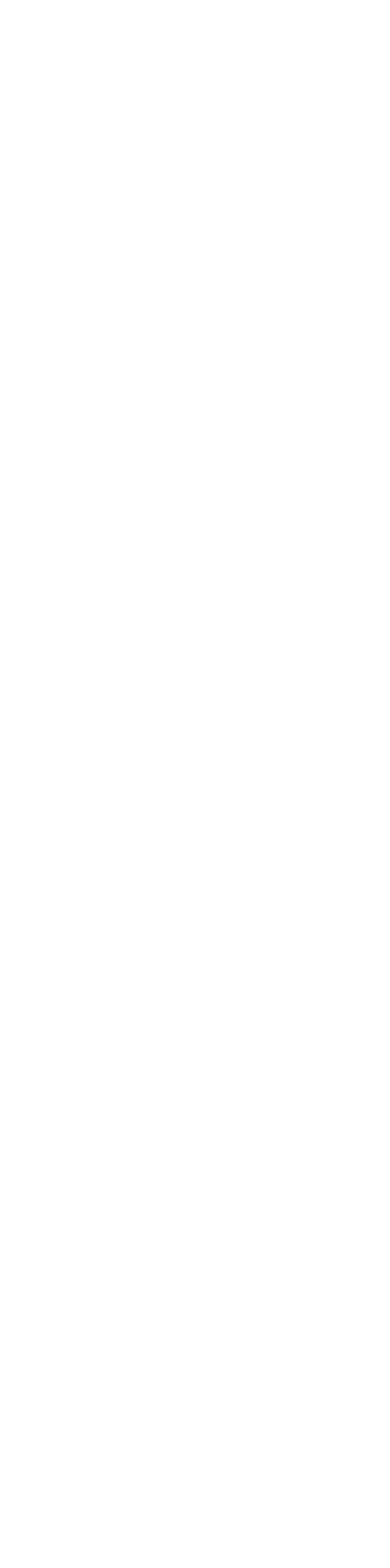
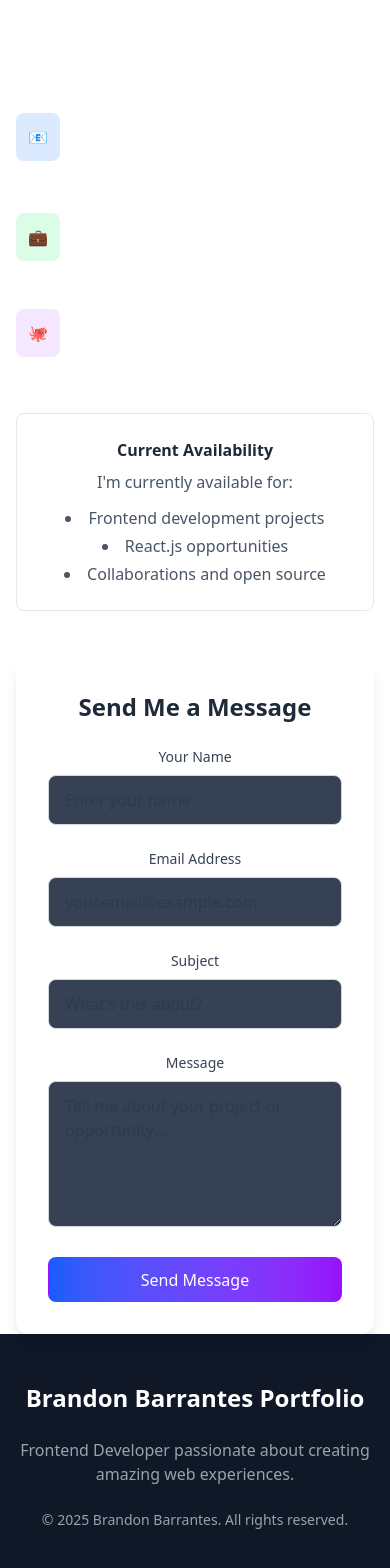
Before and after one commit to BrandonVLA/brandon-portfolio, a React (Vite) app: page / in a window 390 px wide. Shown: the part 4492-6060 px from the top of the page. Before the commit the page ends 4389 px from the top, so only its background shows below. Built offline with nearby package versions, Linux system fonts and the light colour scheme.

Commit message:
Added basic footer to Portfolio and few style changes to components

```diff
--- a/src/App.jsx
+++ b/src/App.jsx
@@ -1,8 +1,10 @@
+import './App.css'
+import Header from './components/Header'
+import About from './components/About'
 import Hero from './components/Hero'
-import About from './components/About'
-import Header from './components/Header'
 import Projects from './components/Projects'
-import './App.css'
+import Contact from './components/Contact'
+import Footer from './components/Footer'
 
 function App() {
 
@@ -14,8 +16,10 @@ function App() {
       <Hero />
       <About />
       <Projects />
+      <Contact />
+      <Footer />
     </div>
-  )
+  );
 }
 
 export default App;
--- /dev/null
+++ b/src/components/Contact.jsx
@@ -0,0 +1,175 @@
+function Contact() {
+  const handleSubmit = (e) => {
+    e.preventDefault();
+    alert("Message sent! I'll get back to you soon.");
+  };
+  return (
+    <section id="contact">
+      <div className="container mx-auto px-4">
+        <h2 className="text-4xl font-bold text-center text-white mb-4">
+          Get In Touch
+        </h2>
+        <p className="text-lg text-white text-center mb-12 max-w-2xl mx-auto">
+          I'm always open to discussing new opportunities and interesting
+          projects.
+        </p>
+
+        <div className="grid grid-cols-1 lg:grid-cols-2 gap-12 max-w-6xl mx-auto">
+          {/* Información de contacto */}
+          <div>
+            <h3 className="text-2xl font-semibold text-white mb-6">
+              Let's Connect
+            </h3>
+            <div className="space-y-6">
+              <div className="flex items-start">
+                <div className="bg-blue-100 p-3 rounded-lg mr-4">
+                  <span className="text-white">📧</span>
+                </div>
+                <div>
+                  <h4 className="font-semibold text-white mb-1">Email</h4>
+                  <p className="text-white">brandon.barrantesc10@gmail.com</p>
+                  <p className="text-white">I'll respond within 24 hours</p>
+                </div>
+              </div>
+
+              <div className="flex items-start">
+                <div className="bg-green-100 p-3 rounded-lg mr-4">
+                  <span className="text-green-600">💼</span>
+                </div>
+                <div>
+                  <h4 className="font-semibold text-white mb-1">LinkedIn</h4>
+                  <a
+                    href="https://www.linkedin.com/in/brandonb10"
+                    target="_blank"
+                    rel="noopener noreferrer"
+                    className="text-white hover:underline"
+                  >
+                    https://www.linkedin.com/in/brandonb10
+                  </a>
+                  <p className="text-sm text-white">
+                    Let's connect professionally
+                  </p>
+                </div>
+              </div>
+
+              <div className="flex items-start">
+                <div className="bg-purple-100 p-3 rounded-lg mr-4">
+                  <span className="text-purple-600">🐙</span>
+                </div>
+                <div>
+                  <h4 className="font-semibold text-white mb-1">GitHub</h4>
+                  <a
+                    href="https://github.com/BrandonVLA"
+                    target="_blank"
+                    rel="noopener noreferrer"
+                    className="text-white hover:underline"
+                  >
+                    https://github.com/BrandonVLA
+                  </a>
+                  <p className="text-sm text-white">Check out my projects</p>
+                </div>
+              </div>
+            </div>
+            {/* Disponibilidad */}
+            <div className="mt-8 p-6 bg-white rounded-lg border border-gray-200">
+              <h4 className="font-semibold text-gray-800 mb-2">
+                Current Availability
+              </h4>
+              <p className="text-gray-600 mb-3">I'm currently available for:</p>
+              <ul className="list-disc list-inside text-gray-600 space-y-1">
+                <li>Frontend development projects</li>
+                <li>React.js opportunities</li>
+                <li>Collaborations and open source</li>
+              </ul>
+            </div>
+          </div>
+          {/* Formulario de contacto */}
+          <div className="bg-white p-8 rounded-xl shadow-lg">
+            <h3 className="text-2xl font-semibold text-gray-800 mb-6">
+              Send Me a Message
+            </h3>
+
+            <form onSubmit={handleSubmit} className="space-y-6">
+              <div>
+                <label
+                  htmlFor="name"
+                  className="block text-sm font-medium text-gray-700 mb-2"
+                >
+                  Your Name
+                </label>
+                <input
+                  type="text"
+                  id="name"
+                  name="name"
+                  required
+                  className="w-full px-4 py-3 bg-gray-700 border border-gray-300 rounded-lg focus:ring-2 focus:ring-blue-500 focus:border-blue-500 transition duration-200"
+                  placeholder="Enter your name"
+                />
+              </div>
+
+              <div>
+                <label
+                  htmlFor="email"
+                  className="block text-sm font-medium text-gray-700 mb-2"
+                >
+                  Email Address
+                </label>
+                <input
+                  type="email"
+                  id="email"
+                  name="email"
+                  required
+                  className="w-full px-4 py-3 bg-gray-700 border border-gray-300 rounded-lg focus:ring-2 focus:ring-blue-500 focus:border-blue-500 transition duration-200"
+                  placeholder="your.email@example.com"
+                />
+              </div>
+
+              <div>
+                <label
+                  htmlFor="subject"
+                  className="block text-sm font-medium text-gray-700 mb-2"
+                >
+                  Subject
+                </label>
+                <input
+                  type="text"
+                  id="subject"
+                  name="subject"
+                  required
+                  className="w-full px-4 py-3 bg-gray-700 border border-gray-300 rounded-lg focus:ring-2 focus:ring-blue-500 focus:border-blue-500 transition duration-200"
+                  placeholder="What's this about?"
+                />
+              </div>
+
+              <div>
+                <label
+                  htmlFor="message"
+                  className="block text-sm font-medium text-gray-700 mb-2"
+                >
+                  Message
+                </label>
+                <textarea
+                  id="message"
+                  name="message"
+                  rows="5"
+                  required
+                  className="w-full px-4 py-3 bg-gray-700 border border-gray-300 rounded-lg focus:ring-2 focus:ring-blue-500 focus:border-blue-500 transition duration-200"
+                  placeholder="Tell me about your project or opportunity..."
+                ></textarea>
+              </div>
+
+              <button
+                type="submit"
+                className="w-full bg-linear-to-r from-blue-600 to-purple-600 text-white py-3 px-6 rounded-lg font-semibold hover:from-blue-700 hover:to-purple-700 transition duration-300 transform hover:scale-105"
+              >
+                Send Message
+              </button>
+            </form>
+          </div>
+        </div>
+      </div>
+    </section>
+  );
+}
+
+export default Contact;
--- /dev/null
+++ b/src/components/Footer.jsx
@@ -0,0 +1,28 @@
+function Footer() {
+  const year = new Date().getFullYear();
+
+  return (
+    <footer className="bg-gray-900 text-white py-12">
+      <div className="container mx-auto px-4">
+        {/* Title */}
+        <h3 className="text-2xl font-bold text-center mb-6">
+          Brandon Barrantes Portfolio
+        </h3>
+
+        {/* Description Text */}
+        <p className="text-gray-400 text-center max-w-2xl mx-auto mb-6">
+          Frontend Developer passionate about creating amazing web experiences.
+        </p>
+
+        {/* Copyright */}
+        <div className="text-center">
+          <p className="text-gray-400 text-sm">
+            © {year} Brandon Barrantes. All rights reserved.
+          </p>
+        </div>
+      </div>
+    </footer>
+  );
+}
+
+export default Footer;
--- a/src/components/Header.jsx
+++ b/src/components/Header.jsx
@@ -19,18 +19,18 @@ function Header() {
           </li>
           <li>
             <a
+              href="#about"
+              className="hover:text-blue-400 transition duration-300"
+            >
+              About
+            </a>
+          </li>
+          <li>
+            <a
               href="#projects"
               className="hover:text-blue-400 transition duration-300"
             >
               Projects
-            </a>
-          </li>
-          <li>
-            <a
-              href="#about"
-              className="hover:text-blue-400 transition duration-300"
-            >
-              About
             </a>
           </li>
           <li>
--- a/src/components/Projects.jsx
+++ b/src/components/Projects.jsx
@@ -69,7 +69,7 @@ function Projects() {
   return (
     <section
       id="projects"
-      className="py-20 bg-purple-500 w-full bg-gradient-to-br from-blue-200 to-blue-900  pt-20"
+      className="py-20 bg-purple-500 w-full bg-linear-to-br from-blue-200 to-blue-900  pt-20"
     >
       <div className="container mx-auto px-4 bg-white p-5 rounded-lg">
         <div className="p-4 rounded-lg mb-8">
@@ -96,7 +96,7 @@ function Projects() {
                 href={project.demoLink}
                 target="_blank"
                 rel="noopener noreferrer"
-                className="px-2 py-2 text-white hover:underline ml-4 bg-gradient-to-br bg-green-900 rounded-xl"
+                className="px-2 py-2 text-white hover:underline ml-4 bg-linear-to-br bg-green-900 rounded-xl"
               >
                 Demo
               </a>
@@ -104,7 +104,7 @@ function Projects() {
                 href={project.codeLink}
                 target="_blank"
                 rel="noopener noreferrer"
-                className="px-2 py-2 text-white hover:underline ml-4 bg-gradient-to-br bg-blue-900 rounded-xl"
+                className="px-2 py-2 text-white hover:underline ml-4 bg-linear-to-br bg-blue-900 rounded-xl"
               >
                 Code
               </a>
```
